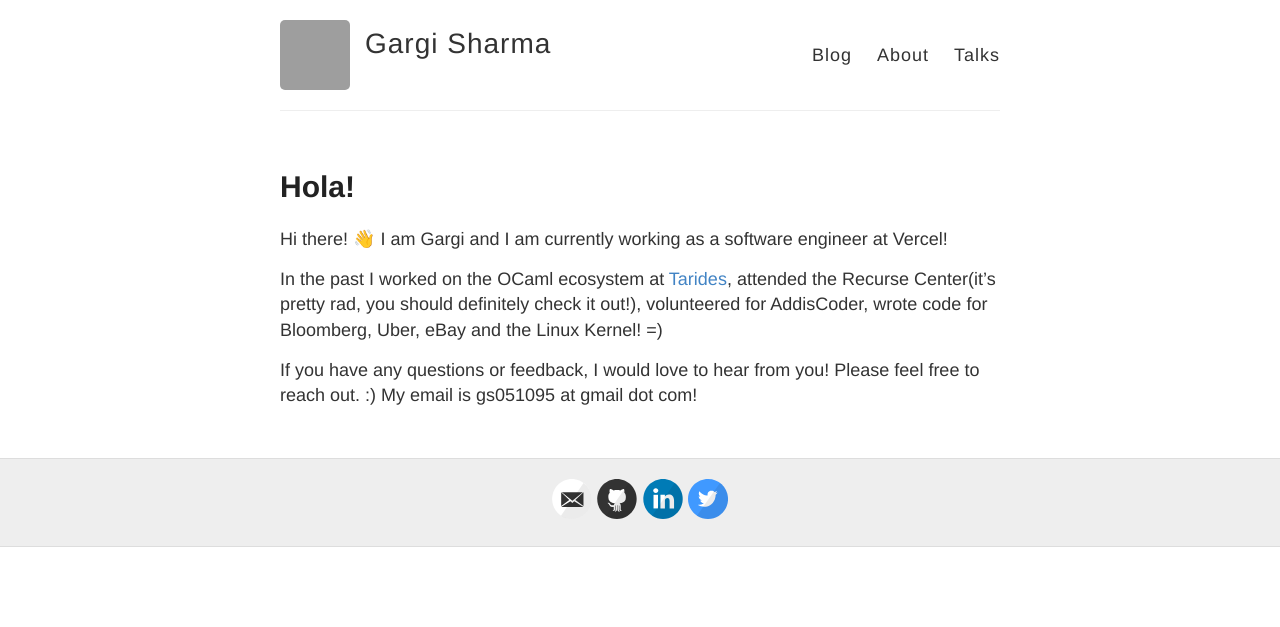
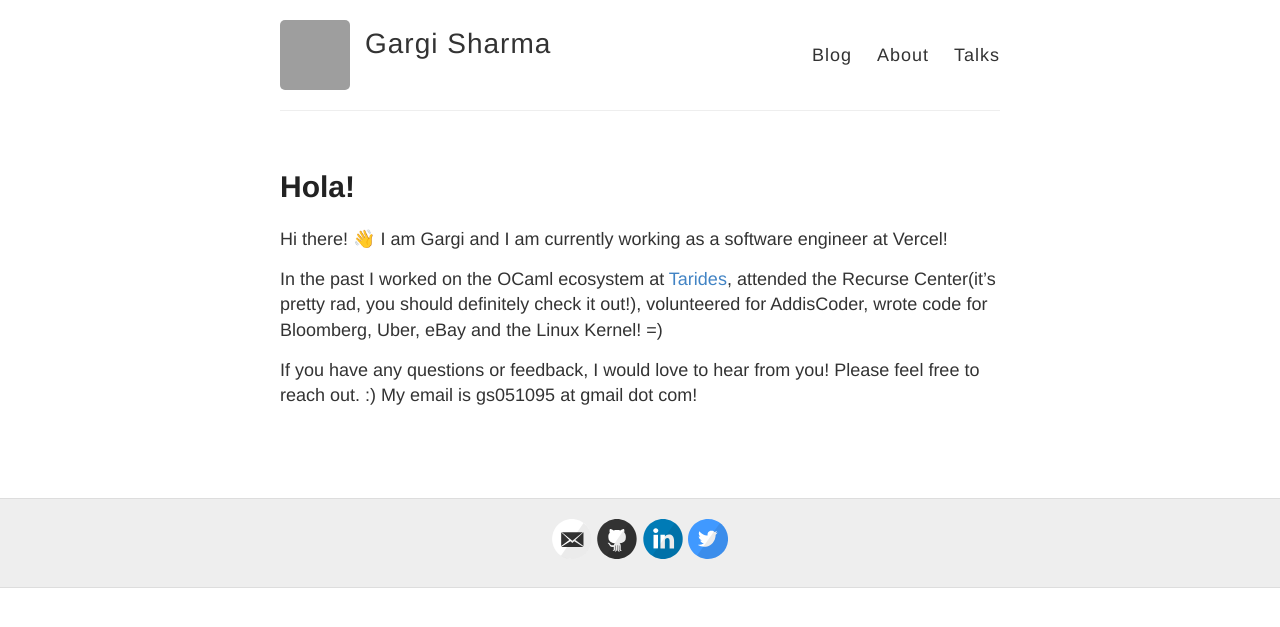
Before and after one commit to gs0510/gs0510.github.io, a Jekyll site: the page built from about.md, in a window 1280 px wide. Shown: the top 627 px of the page. Built offline with Jekyll 4.4.1, drawn with Linux system fonts in a browser that asks for light colours; a script that is not in the unit is left out; grey boxes are pictures that could not be loaded.

Commit message:
force footeR

```diff
--- a/about.md
+++ b/about.md
@@ -9,3 +9,22 @@
 In the past I worked on the OCaml ecosystem at [Tarides](https://tarides.com/), attended the Recurse Center(it's pretty rad, you should definitely check it out!), volunteered for AddisCoder, wrote code for Bloomberg, Uber, eBay and the Linux Kernel! =)
 
 If you have any questions or feedback, I would love to hear from you! Please feel free to reach out. :) My email is gs051095 at gmail dot com!
+
+&nbsp;
+&nbsp;
+&nbsp;
+&nbsp;
+&nbsp;
+&nbsp;
+&nbsp;
+&nbsp;
+&nbsp;
+&nbsp;
+&nbsp;
+&nbsp;
+&nbsp;
+&nbsp;
+&nbsp;
+&nbsp;
+&nbsp;
+&nbsp;
```
